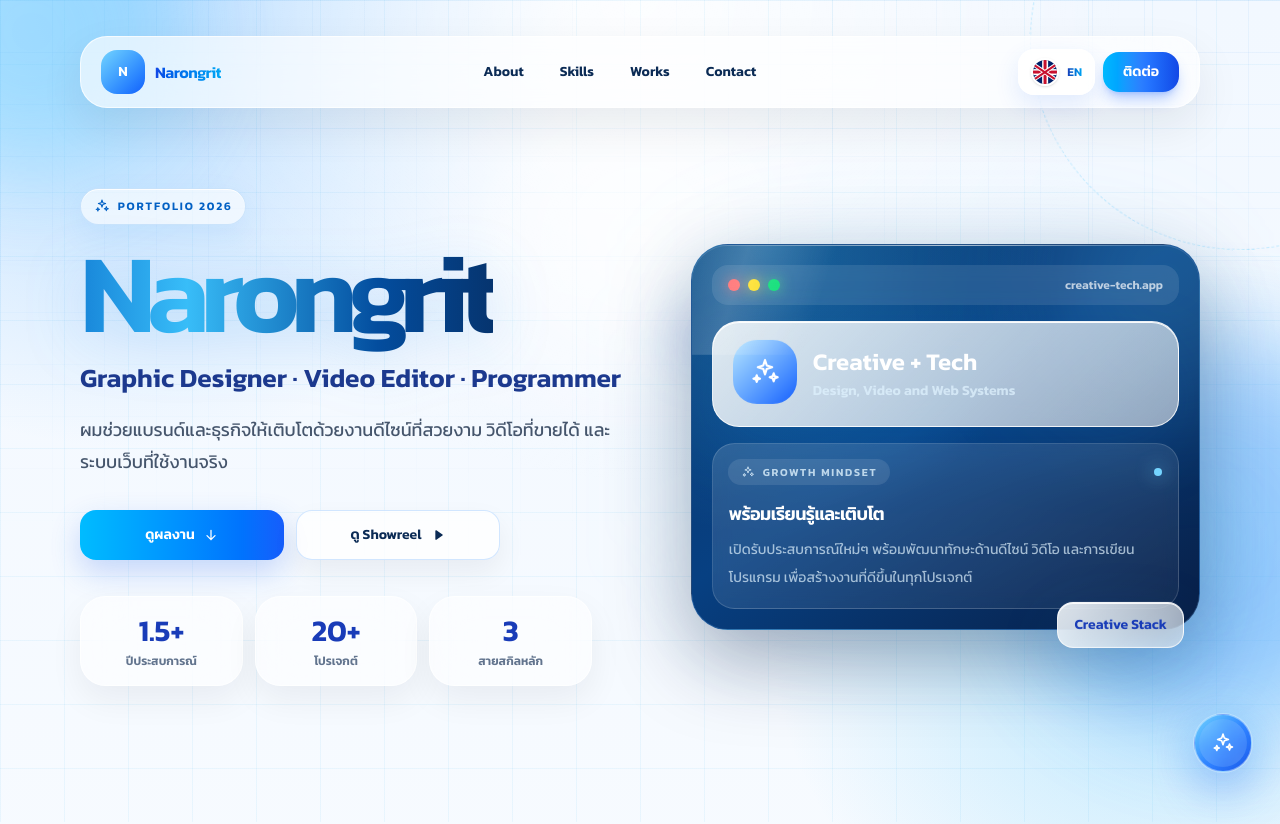
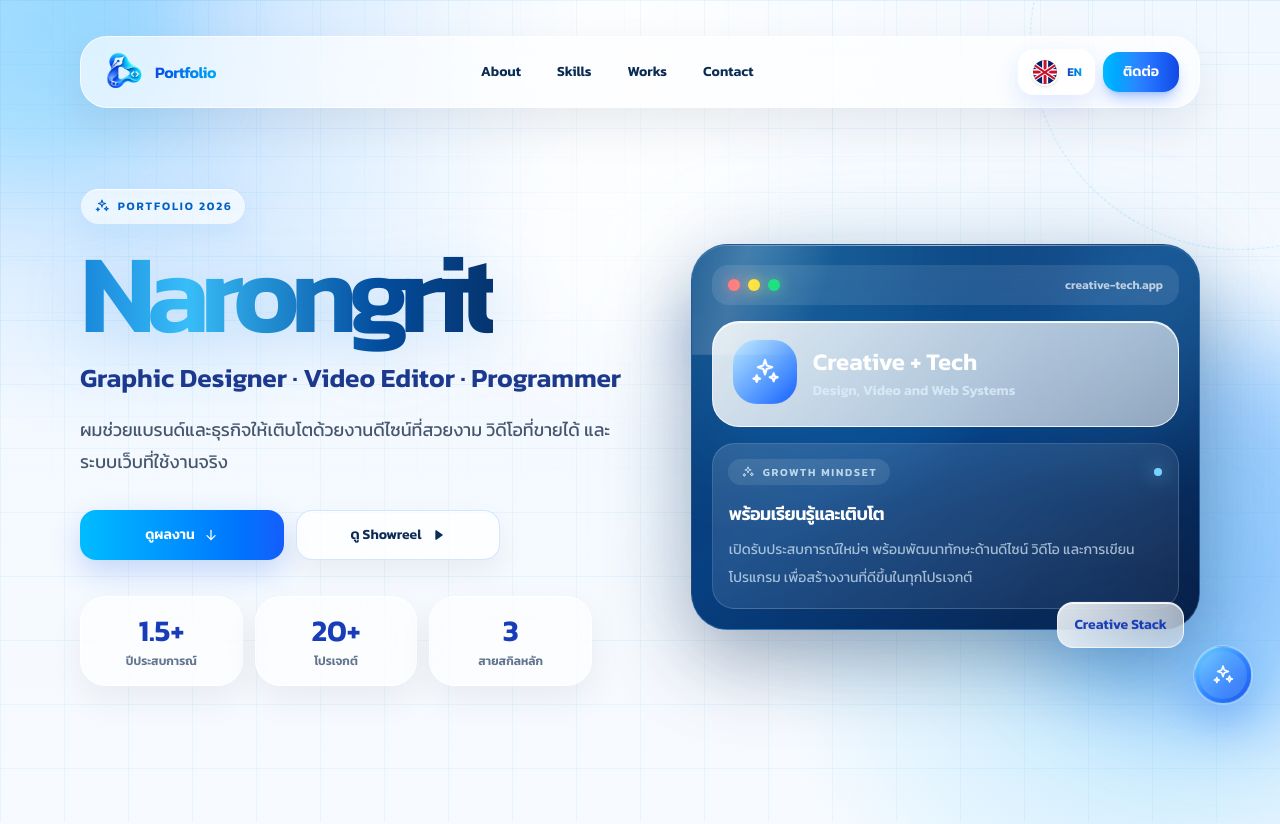
Before and after one commit to Narongrit009/portfolio-website, a Next.js app: page / in a window 1280 px wide. Shown: the top 824 px of the page. Built offline with nearby package versions, Linux system fonts and the light colour scheme.

Commit message:
Update IconWeb

```diff
--- a/app/layout.tsx
+++ b/app/layout.tsx
@@ -20,6 +20,11 @@ export const metadata: Metadata = {
   title: "Narongrit Portfolio | Graphic Designer, Video Editor & Programmer",
   description:
     "Portfolio website of Narongrit showcasing graphic design, video editing, and programming works.",
+    icons: {
+    icon: "/icon-web.svg",
+    shortcut: "/icon-web.svg",
+    apple: "/icon-web.svg",
+  },
   openGraph: {
     title: "Narongrit Portfolio",
     description: "Graphic Design · Video Editing · Programming",
--- a/components/FloatingMenu.tsx
+++ b/components/FloatingMenu.tsx
@@ -80,7 +80,7 @@ export default function FloatingMenu({ lang }: { lang: Lang }) {
   const t = copy[lang];
 
   return (
-    <div className="fixed bottom-5 right-5 z-[99999] sm:bottom-7 sm:right-7">
+    <div className="fixed bottom-[5.5rem] right-5 z-[99999] sm:bottom-24 sm:right-7">
       {/* soft glow only */}
       <div
         className={`pointer-events-none absolute bottom-0 right-0 h-32 w-32 rounded-full bg-sky-400/25 blur-2xl transition-all duration-300 ${
--- a/components/Hero.tsx
+++ b/components/Hero.tsx
@@ -77,12 +77,14 @@ export default function Hero({
 <header className="section-shell sticky top-4 z-50">
   <nav className="flex items-center justify-between gap-3 rounded-[1.7rem] border border-white/70 bg-white/65 px-3 py-3 shadow-[0_18px_45px_rgba(15,23,42,0.08)] backdrop-blur-2xl sm:px-5">
     <a href="#" className="flex min-w-0 items-center gap-2.5">
-      <span className="grid h-10 w-10 shrink-0 place-items-center rounded-2xl bg-gradient-to-br from-sky-300 to-blue-600 text-sm font-black !text-white shadow-blue-glow sm:h-11 sm:w-11">
-        N
-      </span>
+      <img
+  src="/icon-web.png"
+  alt="Narongrit Logo"
+  className="h-10 w-10 shrink-0 object-contain sm:h-11 sm:w-11"
+/>
 
       <span className="block truncate bg-gradient-to-r from-blue-700 to-sky-500 bg-clip-text text-sm font-black tracking-[-0.03em] text-transparent sm:text-base">
-        Narongrit
+        Portfolio
       </span>
     </a>
 
```
Also changed, not shown: public/icon-web.png (added), public/icon-web.svg (added).
